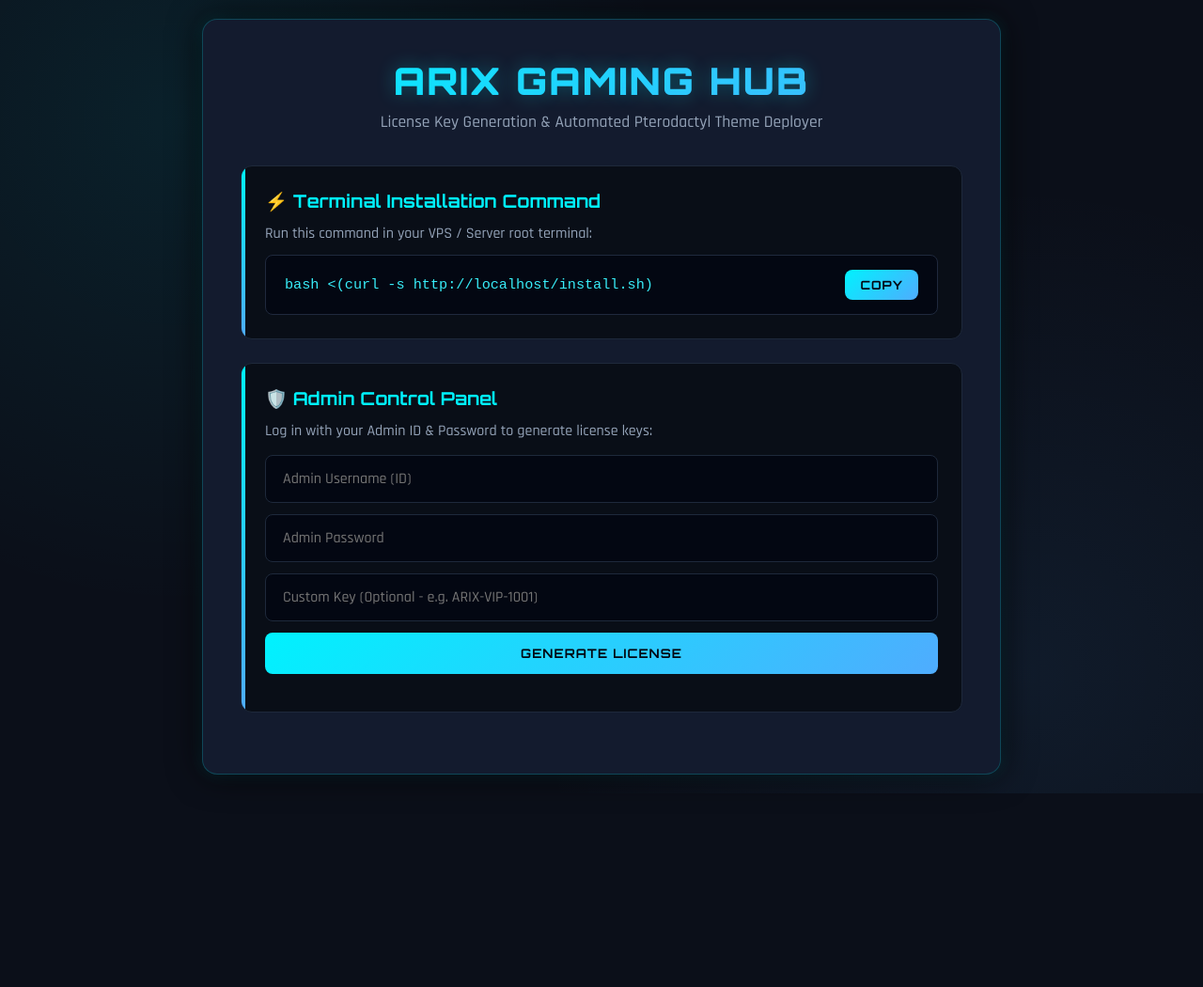
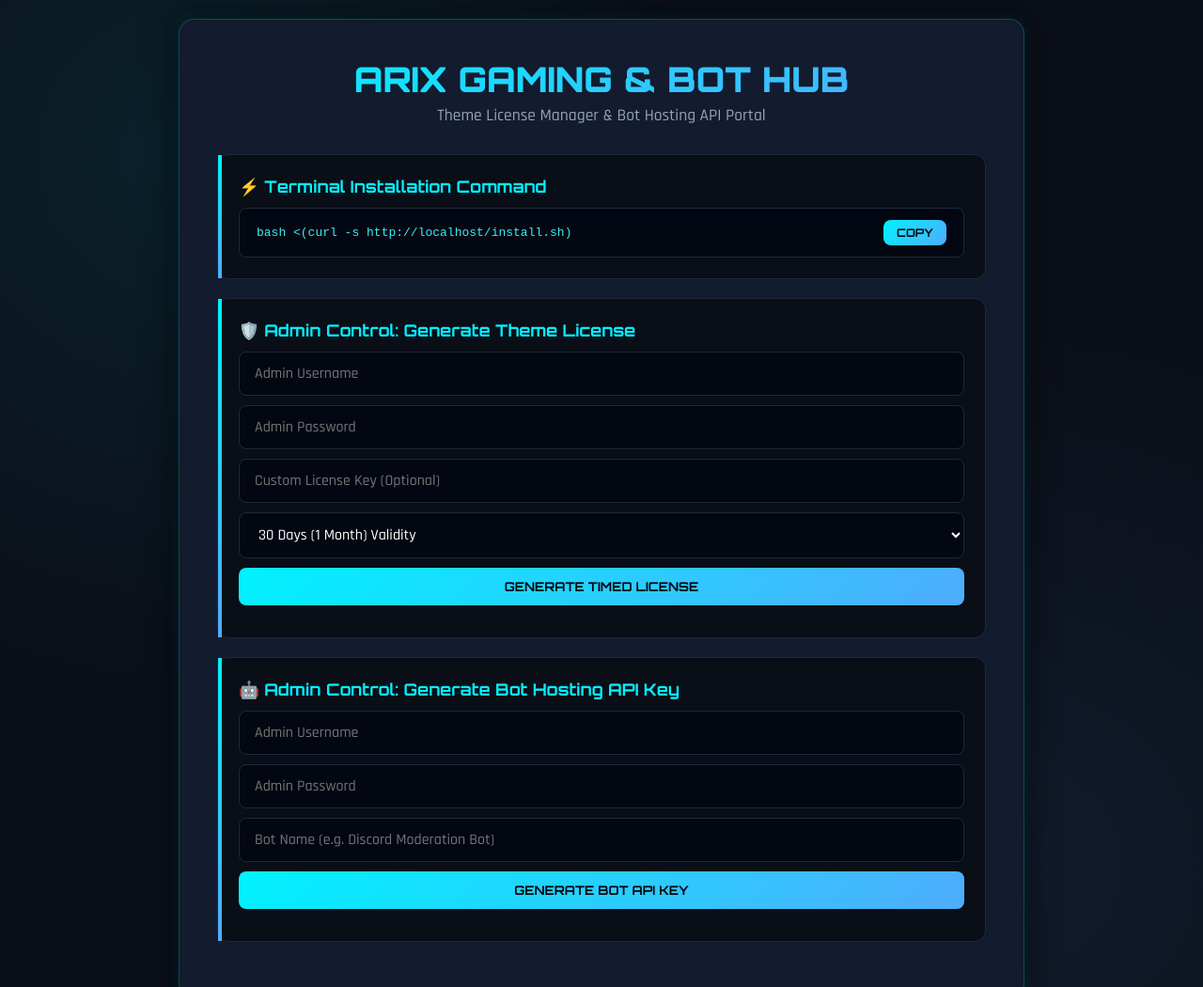
Before and after one commit to minecraft015662-svg/aria, a website: page public/index.html in a window 1280 px wide. Shown: the top 1050 px of the page at 94% size. Before the commit the page ends 844 px from the top, so only its background shows below. Drawn offline with Linux system fonts and the light colour scheme.

Commit message:
Add files via upload

```diff
--- a/package.json
+++ b/package.json
@@ -1,7 +1,7 @@
 {
-  "name": "arix-theme-manager",
-  "version": "2.0.0",
-  "description": "Gaming Theme Installer and License Portal for Arix Theme",
+  "name": "arix-gaming-manager",
+  "version": "3.0.0",
+  "description": "Arix Theme License & Bot Hosting API Manager",
   "main": "server.js",
   "scripts": {
     "start": "node server.js"
--- a/public/index.html
+++ b/public/index.html
@@ -3,7 +3,7 @@
 <head>
     <meta charset="UTF-8">
     <meta name="viewport" content="width=device-width, initial-scale=1.0">
-    <title>Arix Gaming Portal | License & Deployment Hub</title>
+    <title>Arix Gaming Portal | License & Bot API Hub</title>
     <link href="https://fonts.googleapis.com/css2?family=Orbitron:wght@500;700;900&family=Rajdhani:wght@500;600;700&display=swap" rel="stylesheet">
     <style>
         :root {
@@ -11,19 +11,15 @@
             --card-bg: #131b2e;
             --accent-cyan: #00f2fe;
             --accent-pink: #4facfe;
-            --neon-glow: #00f2fe;
             --text-main: #f1f5f9;
             --text-dim: #94a3b8;
         }
-
         * { box-sizing: border-box; margin: 0; padding: 0; }
-
         body {
             font-family: 'Rajdhani', sans-serif;
             background-color: var(--bg-color);
-            background-image:
-                radial-gradient(circle at 15% 15%, rgba(0, 242, 254, 0.08) 0%, transparent 40%),
-                radial-gradient(circle at 85% 85%, rgba(79, 172, 254, 0.08) 0%, transparent 40%);
+            background-image: radial-gradient(circle at 15% 15%, rgba(0, 242, 254, 0.08) 0%, transparent 40%),
+                              radial-gradient(circle at 85% 85%, rgba(79, 172, 254, 0.08) 0%, transparent 40%);
             color: var(--text-main);
             min-height: 100vh;
             display: flex;
@@ -31,167 +27,108 @@
             align-items: center;
             padding: 20px;
         }
-
         .wrapper {
             width: 100%;
-            max-width: 850px;
+            max-width: 900px;
             background: var(--card-bg);
             border: 1px solid rgba(0, 242, 254, 0.2);
             border-radius: 16px;
             padding: 40px;
             box-shadow: 0 0 35px rgba(0, 0, 0, 0.8), 0 0 15px rgba(0, 242, 254, 0.15);
-            backdrop-filter: blur(10px);
         }
-
-        .header {
-            text-align: center;
-            margin-bottom: 35px;
-        }
-
+        .header { text-align: center; margin-bottom: 30px; }
         .header h1 {
             font-family: 'Orbitron', sans-serif;
-            font-size: 2.5rem;
+            font-size: 2.3rem;
             font-weight: 900;
-            letter-spacing: 2px;
             background: linear-gradient(135deg, #00f2fe 0%, #4facfe 100%);
             -webkit-background-clip: text;
             -webkit-text-fill-color: transparent;
-            text-shadow: 0 0 20px rgba(0, 242, 254, 0.3);
         }
-
-        .header p {
-            color: var(--text-dim);
-            font-size: 1.1rem;
-            margin-top: 8px;
-        }
-
+        .header p { color: var(--text-dim); font-size: 1.1rem; margin-top: 5px; }
         .card {
             background: #090e17;
             border: 1px solid #1e293b;
             border-radius: 12px;
-            padding: 25px;
-            margin-bottom: 25px;
+            padding: 22px;
+            margin-bottom: 20px;
             position: relative;
-            overflow: hidden;
         }
-
         .card::before {
-            content: '';
-            position: absolute;
-            top: 0; left: 0; width: 4px; height: 100%;
+            content: ''; position: absolute; top: 0; left: 0; width: 4px; height: 100%;
             background: linear-gradient(to bottom, var(--accent-cyan), var(--accent-pink));
         }
-
         .card h3 {
             font-family: 'Orbitron', sans-serif;
-            font-size: 1.2rem;
+            font-size: 1.1rem;
             color: var(--accent-cyan);
             margin-bottom: 12px;
-            display: flex;
-            align-items: center;
-            gap: 10px;
         }
-
         .cmd-box {
-            background: #030712;
-            border: 1px solid #1f293d;
-            padding: 15px 20px;
-            border-radius: 8px;
-            display: flex;
-            justify-content: space-between;
-            align-items: center;
-            font-family: monospace;
-            font-size: 0.95rem;
-            color: #38edf8;
-            word-break: break-all;
+            background: #030712; border: 1px solid #1f293d; padding: 12px 18px; border-radius: 8px;
+            display: flex; justify-content: space-between; align-items: center; font-family: monospace; color: #38edf8; word-break: break-all;
         }
-
-        .input-group {
-            display: flex;
-            flex-direction: column;
-            gap: 12px;
-            margin-top: 15px;
+        .input-group { display: flex; flex-direction: column; gap: 10px; margin-top: 12px; }
+        input, select {
+            width: 100%; padding: 12px 16px; background: #030712; border: 1px solid #1e293b; border-radius: 8px; color: #fff; font-family: 'Rajdhani', sans-serif; font-size: 1rem;
         }
-
-        input {
-            width: 100%;
-            padding: 14px 18px;
-            background: #030712;
-            border: 1px solid #1e293b;
-            border-radius: 8px;
-            color: #fff;
-            font-family: 'Rajdhani', sans-serif;
-            font-size: 1rem;
-            transition: all 0.3s ease;
+        input:focus, select:focus { outline: none; border-color: var(--accent-cyan); box-shadow: 0 0 8px rgba(0, 242, 254, 0.3); }
+        .btn {
+            background: linear-gradient(135deg, #00f2fe 0%, #4facfe 100%); color: #030712;
+            font-family: 'Orbitron', sans-serif; font-weight: 700; padding: 12px 20px; border: none; border-radius: 8px; cursor: pointer; text-transform: uppercase; transition: 0.3s;
         }
-
-        input:focus {
-            outline: none;
-            border-color: var(--accent-cyan);
-            box-shadow: 0 0 10px rgba(0, 242, 254, 0.3);
-        }
-
-        .btn {
-            background: linear-gradient(135deg, #00f2fe 0%, #4facfe 100%);
-            color: #030712;
-            font-family: 'Orbitron', sans-serif;
-            font-weight: 700;
-            padding: 14px 24px;
-            border: none;
-            border-radius: 8px;
-            cursor: pointer;
-            transition: all 0.3s ease;
-            text-transform: uppercase;
-            letter-spacing: 1px;
-        }
-
-        .btn:hover {
-            transform: translateY(-2px);
-            box-shadow: 0 0 20px rgba(0, 242, 254, 0.5);
-        }
-
-        #result {
-            margin-top: 15px;
-            font-weight: bold;
-            font-size: 1.1rem;
-            text-align: center;
-        }
-
-        .status-success { color: #4ade80; text-shadow: 0 0 10px rgba(74, 222, 128, 0.3); }
-        .status-error { color: #f87171; text-shadow: 0 0 10px rgba(248, 113, 113, 0.3); }
+        .btn:hover { transform: translateY(-2px); box-shadow: 0 0 15px rgba(0, 242, 254, 0.5); }
+        .result-box { margin-top: 12px; font-weight: bold; font-size: 1rem; word-break: break-all; }
+        .status-success { color: #4ade80; }
+        .status-error { color: #f87171; }
     </style>
 </head>
 <body>
 
 <div class="wrapper">
     <div class="header">
-        <h1>ARIX GAMING HUB</h1>
-        <p>License Key Generation & Automated Pterodactyl Theme Deployer</p>
+        <h1>ARIX GAMING & BOT HUB</h1>
+        <p>Theme License Manager & Bot Hosting API Portal</p>
     </div>
 
-    <!-- Terminal Command Section -->
+    <!-- Terminal Command -->
     <div class="card">
         <h3>⚡ Terminal Installation Command</h3>
-        <p style="color: var(--text-dim); margin-bottom: 12px;">Run this command in your VPS / Server root terminal:</p>
         <div class="cmd-box">
             <span id="cmdText">bash <(curl -s <span id="hostUrl"></span>/install.sh)</span>
-            <button class="btn" style="padding: 8px 16px; font-size: 0.8rem;" onclick="copyCmd()">Copy</button>
+            <button class="btn" style="padding: 6px 14px; font-size: 0.75rem;" onclick="copyCmd()">Copy</button>
         </div>
     </div>
 
-    <!-- Admin Panel Section -->
+    <!-- Admin Panel: Theme License with Expiry -->
     <div class="card">
-        <h3>🛡️ Admin Control Panel</h3>
-        <p style="color: var(--text-dim);">Log in with your Admin ID & Password to generate license keys:</p>
+        <h3>🛡️ Admin Control: Generate Theme License</h3>
+        <div class="input-group">
+            <input type="text" id="adminUser" placeholder="Admin Username">
+            <input type="password" id="adminPass" placeholder="Admin Password">
+            <input type="text" id="customKey" placeholder="Custom License Key (Optional)">
+            <select id="durationDays">
+                <option value="1">1 Day Validity</option>
+                <option value="7">7 Days Validity</option>
+                <option value="30" selected>30 Days (1 Month) Validity</option>
+                <option value="365">1 Year Validity</option>
+                <option value="lifetime">Lifetime Validity</option>
+            </select>
+            <button class="btn" onclick="generateLicense()">Generate Timed License</button>
+        </div>
+        <div id="licenseResult" class="result-box"></div>
+    </div>
 
+    <!-- Admin Panel: Bot Hosting API Key -->
+    <div class="card">
+        <h3>🤖 Admin Control: Generate Bot Hosting API Key</h3>
         <div class="input-group">
-            <input type="text" id="adminUser" placeholder="Admin Username (ID)">
-            <input type="password" id="adminPass" placeholder="Admin Password">
-            <input type="text" id="customKey" placeholder="Custom Key (Optional - e.g. ARIX-VIP-1001)">
-            <button class="btn" onclick="generateKey()">Generate License</button>
+            <input type="text" id="botAdminUser" placeholder="Admin Username">
+            <input type="password" id="botAdminPass" placeholder="Admin Password">
+            <input type="text" id="botName" placeholder="Bot Name (e.g. Discord Moderation Bot)">
+            <button class="btn" onclick="generateApiKey()">Generate Bot API Key</button>
         </div>
-
-        <div id="result"></div>
+        <div id="apiResult" class="result-box"></div>
     </div>
 </div>
 
@@ -200,39 +137,62 @@
     document.getElementById('hostUrl').innerText = currentHost;
 
     function copyCmd() {
-        const text = `bash <(curl -s ${currentHost}/install.sh)`;
-        navigator.clipboard.writeText(text);
-        alert("Command Copied to Clipboard!");
+        navigator.clipboard.writeText(`bash <(curl -s ${currentHost}/install.sh)`);
+        alert("Command Copied!");
     }
 
-    async function generateKey() {
+    async function generateLicense() {
         const user = document.getElementById('adminUser').value;
         const pass = document.getElementById('adminPass').value;
         const key = document.getElementById('customKey').value;
-        const resultDiv = document.getElementById('result');
+        const durationDays = document.getElementById('durationDays').value;
+        const resDiv = document.getElementById('licenseResult');
 
-        resultDiv.className = "";
-        resultDiv.innerText = "Authenticating & Generating Key...";
-
+        resDiv.innerText = "Generating...";
         try {
             const res = await fetch('/api/admin/create-license', {
                 method: 'POST',
                 headers: { 'Content-Type': 'application/json' },
-                body: JSON.stringify({ username: user, password: pass, key: key })
+                body: JSON.stringify({ username: user, password: pass, key, durationDays })
             });
+            const data = await res.json();
+            if (res.ok && data.success) {
+                resDiv.className = "result-box status-success";
+                resDiv.innerText = `🔑 Key: ${data.licenseKey} | Expires: ${data.expiresAt}`;
+            } else {
+                resDiv.className = "result-box status-error";
+                resDiv.innerText = "❌ " + (data.error || "Failed");
+            }
+        } catch (e) {
+            resDiv.className = "result-box status-error";
+            resDiv.innerText = "❌ Server error";
+        }
+    }
 
+    async function generateApiKey() {
+        const user = document.getElementById('botAdminUser').value;
+        const pass = document.getElementById('botAdminPass').value;
+        const botName = document.getElementById('botName').value;
+        const resDiv = document.getElementById('apiResult');
+
+        resDiv.innerText = "Generating API Key...";
+        try {
+            const res = await fetch('/api/admin/create-apikey', {
+                method: 'POST',
+                headers: { 'Content-Type': 'application/json' },
+                body: JSON.stringify({ username: user, password: pass, botName })
+            });
             const data = await res.json();
-
             if (res.ok && data.success) {
-                resultDiv.className = "status-success";
-                resultDiv.innerText = "🔑 License Key Generated: " + data.licenseKey;
+                resDiv.className = "result-box status-success";
+                resDiv.innerText = `⚡ Bot API Key (${data.botName}): ${data.apiKey}`;
             } else {
-                resultDiv.className = "status-error";
-                resultDiv.innerText = "❌ Error: " + (data.error || "Authentication Failed!");
+                resDiv.className = "result-box status-error";
+                resDiv.innerText = "❌ " + (data.error || "Failed");
             }
-        } catch (err) {
-            resultDiv.className = "status-error";
-            resultDiv.innerText = "❌ Server Connection Error!";
+        } catch (e) {
+            resDiv.className = "result-box status-error";
+            resDiv.innerText = "❌ Server error";
         }
     }
 </script>
```
Also changed, not shown: server.js (+70 -20 lines).
